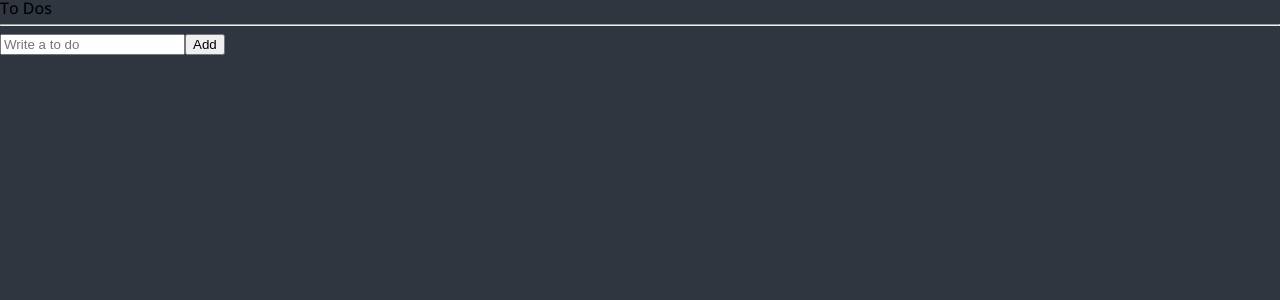
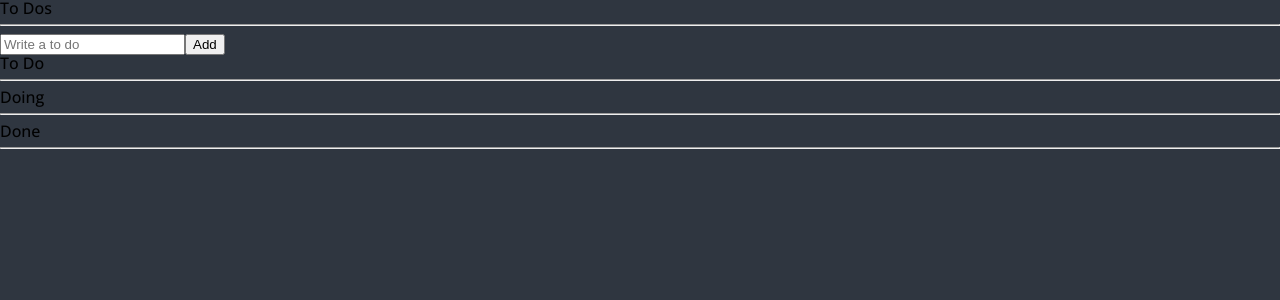
Before and after one commit to rsl150101/nc_react_intermediate, a React (Create React App) app: page / in a window 1280 px wide. Shown: the top 300 px of the page. Built offline with nearby package versions, Linux system fonts and the light colour scheme.

Commit message:
[Add] 6.16 selector function for todos by category

```diff
--- a/src/components/ToDoList.tsx
+++ b/src/components/ToDoList.tsx
@@ -1,20 +1,39 @@
+import { selectToDosByCategory } from "../reducers/toDo";
 import { useAppSelector } from "../store/hooks";
 import CreateToDo from "./CreateToDo";
 import ToDo from "./ToDo";
 
 function ToDoList() {
-  const toDos = useAppSelector((state) => state.toDo);
+  const [toDo, doing, done] = useAppSelector(selectToDosByCategory);
+
+  console.log(toDo, doing, done);
 
   return (
     <div>
       <h1>To Dos</h1>
       <hr />
       <CreateToDo />
+      <h2>To Do</h2>
       <ul>
-        {toDos.map((toDo) => (
+        {toDo.map((toDo) => (
           <ToDo key={toDo.id} {...toDo} />
         ))}
       </ul>
+      <hr />
+      <h2>Doing</h2>
+      <ul>
+        {doing.map((toDo) => (
+          <ToDo key={toDo.id} {...toDo} />
+        ))}
+      </ul>
+      <hr />
+      <h2>Done</h2>
+      <ul>
+        {done.map((toDo) => (
+          <ToDo key={toDo.id} {...toDo} />
+        ))}
+      </ul>
+      <hr />
     </div>
   );
 }
--- a/src/reducers/toDo.ts
+++ b/src/reducers/toDo.ts
@@ -1,4 +1,5 @@
-import { createSlice, PayloadAction } from "@reduxjs/toolkit";
+import { createSelector, createSlice, PayloadAction } from "@reduxjs/toolkit";
+import { RootState } from "../store/configureStore";
 
 export interface ToDoState {
   id: number;
@@ -29,6 +30,14 @@ const toDoSlice = createSlice({
   },
 });
 
+const selectToDos = (state: RootState) => state.toDo;
+
+export const selectToDosByCategory = createSelector(selectToDos, (toDos) => [
+  toDos.filter((toDo) => toDo.category === "TO_DO"),
+  toDos.filter((toDo) => toDo.category === "DOING"),
+  toDos.filter((toDo) => toDo.category === "DONE"),
+]);
+
 export const { addToDo, setCategory } = toDoSlice.actions;
 
 export default toDoSlice.reducer;
```
